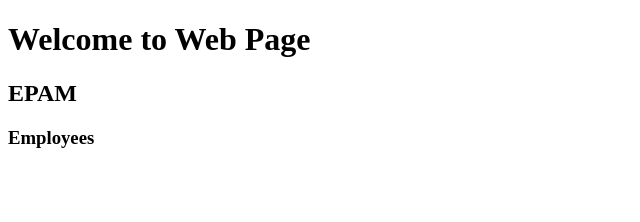
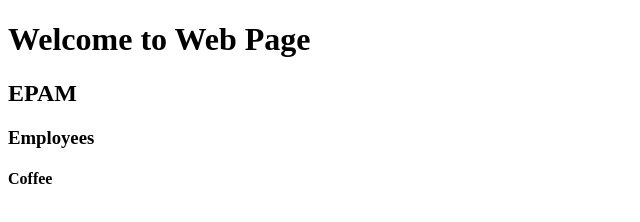
Before and after one commit to prajwaldpepam/Pandas, a plain HTML site: page index.html in a window 1280 px wide. Shown: the full height of the page, 0-640 px from the left. Drawn offline with Linux system fonts and the light colour scheme.

Commit message:
coffee added

```diff
--- a/index.html
+++ b/index.html
@@ -9,6 +9,7 @@
     <h1>Welcome to Web Page</h1>
     <h2>EPAM</h2>
     <h3>Employees</h3>
+    <h4>Coffee</h4>
 
 </body>
 </html>
```
